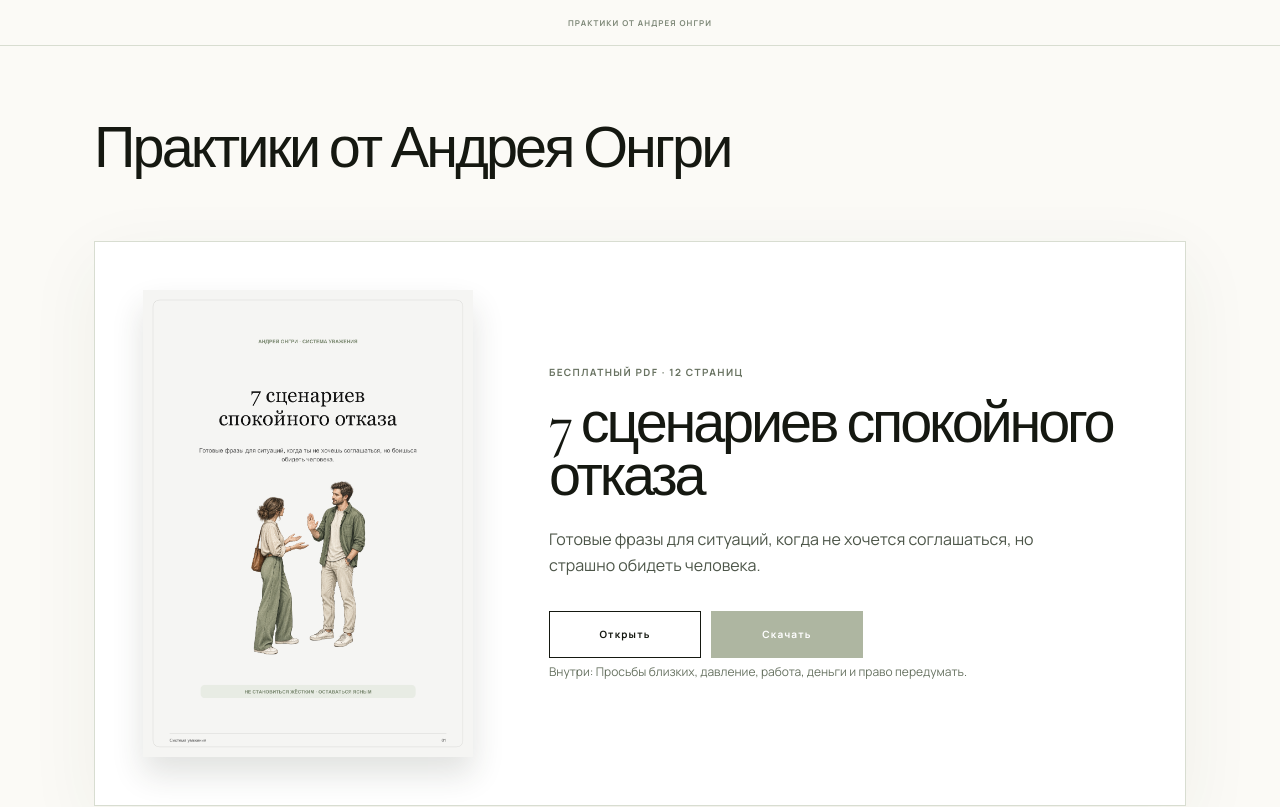
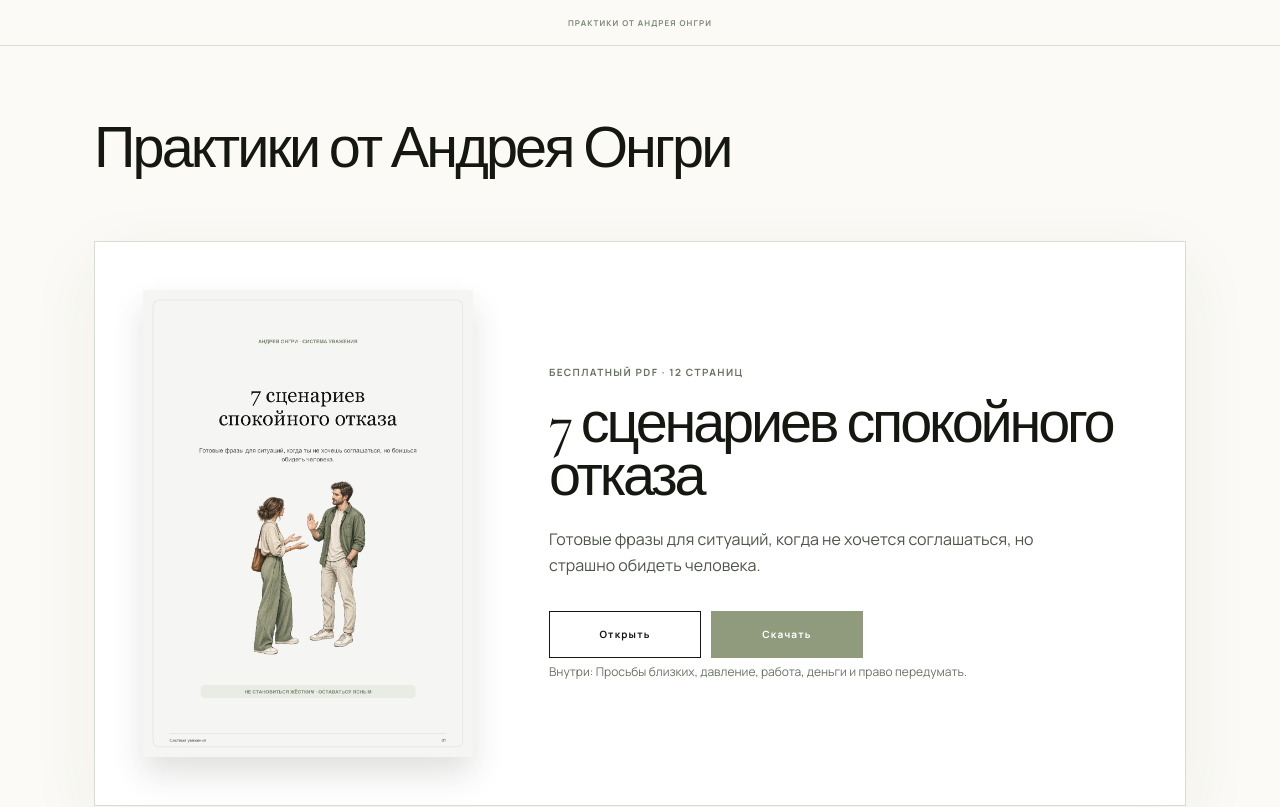
Before and after one commit to ongri199215-dot/andrey-ongri-praktiki, a Next.js app: page / in a window 1280 px wide. Shown: the top 807 px of the page. Built offline with nearby package versions, Linux system fonts and the light colour scheme.

Commit message:
feat: enable guide downloads

```diff
--- a/app/globals.css
+++ b/app/globals.css
@@ -14,7 +14,7 @@ button { font:inherit; }
 .shelf { max-width:1220px;margin:0 auto;padding:0 clamp(20px,5vw,64px) 105px; }.practice-card { display:grid;grid-template-columns:minmax(220px,330px) minmax(0,1fr);gap:clamp(28px,6vw,76px);align-items:center;padding:clamp(22px,4vw,48px);border:1px solid var(--line);background:#fff;box-shadow:0 20px 70px rgba(55,64,40,.06); }
 .detail-card { width:min(960px,calc(100% - 40px));min-height:calc(100vh - 46px);margin:0 auto;display:grid;grid-template-columns:minmax(220px,330px) minmax(0,1fr);gap:clamp(28px,7vw,88px);align-items:center;padding:clamp(48px,8vw,100px) 0; }
 .cover { display:block;aspect-ratio:.706;overflow:hidden;background:var(--pale-sage);box-shadow:0 17px 30px rgba(41,50,34,.14); }.cover img { display:block;width:100%;height:100%;object-fit:cover; }
-.practice-info h1,.practice-info h2 { max-width:570px;margin:0;font-family:var(--font-serif),Georgia,serif;font-size:clamp(38px,4.5vw,66px);font-weight:500;letter-spacing:-.055em;line-height:.91; }.eyebrow { margin:0 0 18px;color:#697362;font-size:10px;font-weight:700;letter-spacing:.14em; }.practice-info > p:not(.eyebrow):not(.contents) { max-width:530px;margin:23px 0 0;color:#4d5649;font-size:16px;line-height:1.65; }.actions { display:flex;gap:10px;margin-top:32px; }.actions a,.actions button { min-width:152px;padding:15px 22px;border:1px solid var(--ink);background:transparent;color:var(--ink);font-size:10px;font-weight:700;letter-spacing:.12em;text-align:center;cursor:pointer; }.actions button { border-color:var(--sage);background:var(--sage);color:#fff; }.actions button:disabled { cursor:not-allowed;opacity:.72; }.contents { margin:20px 0 0;padding-top:16px;border-top:1px solid var(--line);color:#687362;font-size:12px;line-height:1.55; }
+.practice-info h1,.practice-info h2 { max-width:570px;margin:0;font-family:var(--font-serif),Georgia,serif;font-size:clamp(38px,4.5vw,66px);font-weight:500;letter-spacing:-.055em;line-height:.91; }.eyebrow { margin:0 0 18px;color:#697362;font-size:10px;font-weight:700;letter-spacing:.14em; }.practice-info > p:not(.eyebrow):not(.contents) { max-width:530px;margin:23px 0 0;color:#4d5649;font-size:16px;line-height:1.65; }.actions { display:flex;gap:10px;margin-top:32px; }.actions a,.actions button { min-width:152px;padding:15px 22px;border:1px solid var(--ink);background:transparent;color:var(--ink);font-size:10px;font-weight:700;letter-spacing:.12em;text-align:center;cursor:pointer; }.actions .download-guide { border-color:var(--sage);background:var(--sage);color:#fff; }.contents { margin:20px 0 0;padding-top:16px;border-top:1px solid var(--line);color:#687362;font-size:12px;line-height:1.55; }
 .actions .open-guide { border-color:var(--ink);background:transparent;color:var(--ink); }.guide-reader { position:fixed;z-index:50;inset:0;display:grid;grid-template-rows:58px minmax(0,1fr);background:var(--paper); }.guide-reader header { display:flex;align-items:center;justify-content:space-between;gap:18px;padding:0 clamp(16px,4vw,52px);border-bottom:1px solid var(--line); }.guide-reader header button { padding:0;border:0;background:transparent;color:#5b6853;font-size:10px;font-weight:700;letter-spacing:.12em;cursor:pointer; }.guide-reader header span { color:#6d7767;font-size:10px;letter-spacing:.08em;overflow:hidden;text-overflow:ellipsis;white-space:nowrap; }.guide-reader iframe { display:block;width:100%;height:100%;border:0;background:#666; }
 footer { padding:32px 20px;border-top:1px solid var(--line);color:#75806d;font-size:9px;font-weight:700;letter-spacing:.12em;text-align:center; }
 @media (max-width:650px) { .topbar { min-height:58px; }.intro { padding-top:82px; }.intro h1 { font-size:clamp(58px,16vw,82px); }.practice-card,.detail-card { display:block;padding:18px; }.detail-card { width:100%;min-height:0;padding-top:42px; }.cover { max-width:310px;margin:0 auto; }.practice-info { padding:34px 5px 8px; }.practice-info h1,.practice-info h2 { font-size:46px; }.actions { display:grid;grid-template-columns:1fr 1fr; }.actions a,.actions button { min-width:0;padding:14px 10px; } }
--- a/app/page.tsx
+++ b/app/page.tsx
@@ -25,7 +25,7 @@ export default function Home() {
             <p>{practice.description}</p>
             <div className="actions">
               <GuideReader guideUrl={practice.guide} title={practice.title} />
-              <button type="button" disabled>Скачать</button>
+              <a className="download-guide" href={practice.guide} download>Скачать</a>
             </div>
             <p className="contents">Внутри: {practice.includes}</p>
           </div>
--- a/app/praktiki/[slug]/page.tsx
+++ b/app/praktiki/[slug]/page.tsx
@@ -37,7 +37,7 @@ export default async function PracticePage({ params }: Props) {
           <p className="contents">Внутри: {practice.includes}</p>
           <div className="actions">
             <a href={practice.guide} target="_blank" rel="noreferrer">Смотреть гайд</a>
-            <button type="button" disabled>Скачать</button>
+            <a className="download-guide" href={practice.guide} download>Скачать</a>
           </div>
         </div>
       </section>
```
